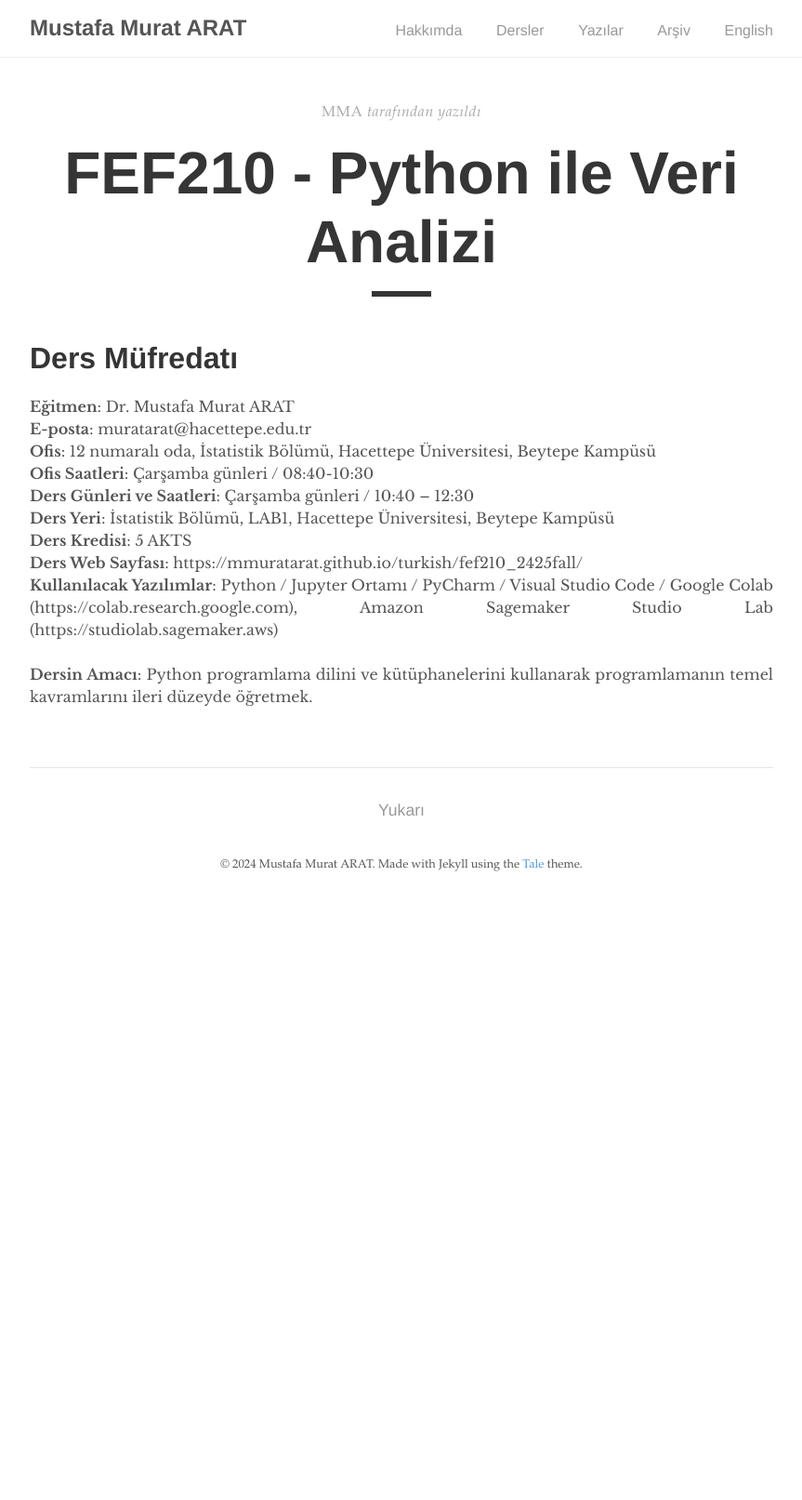
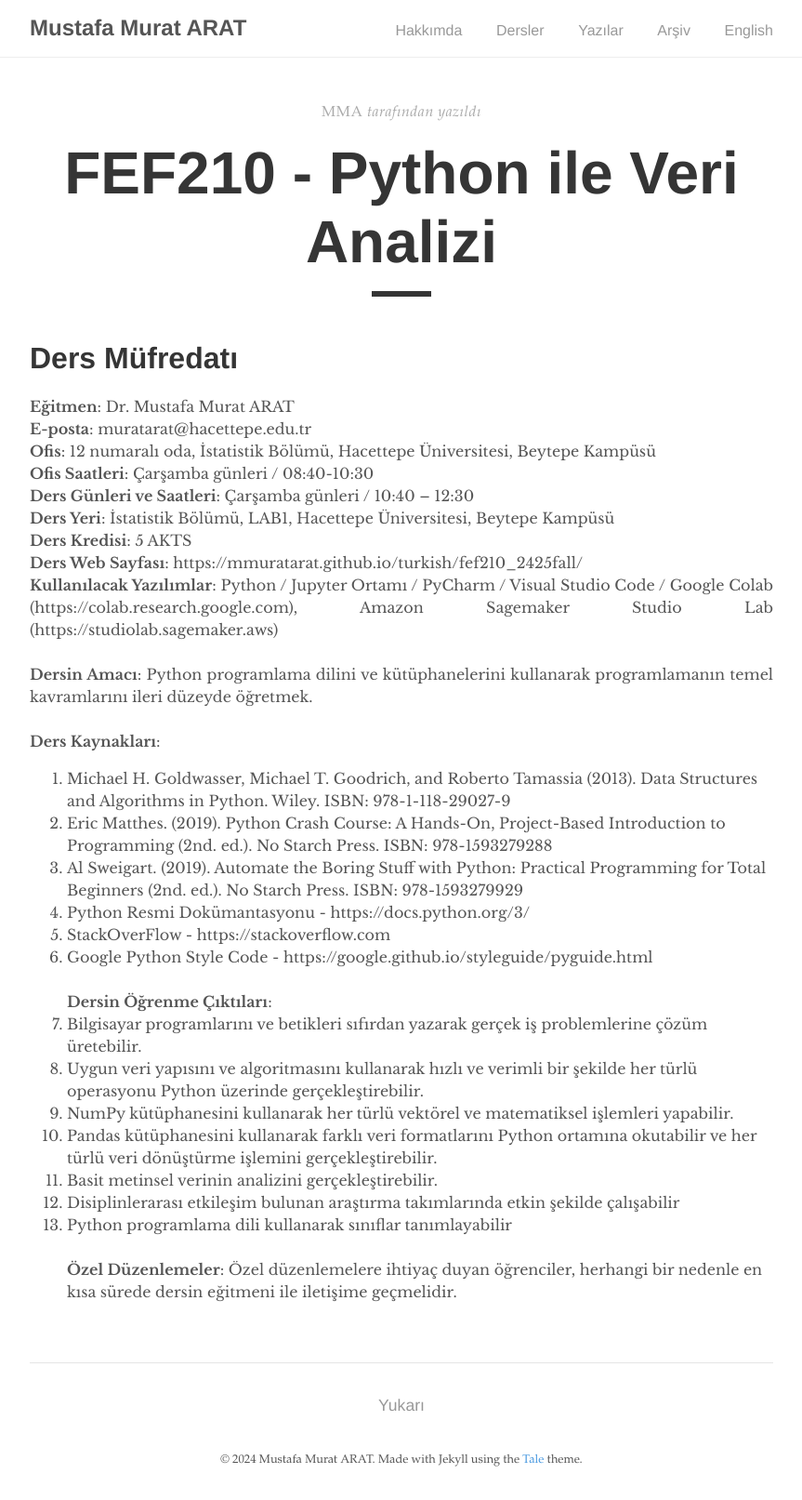
Before and after one commit to mmuratarat/turkish, a Jekyll site: the page built from _pages/fef210_2425fall.md, in a window 1280 px wide. Shown: the whole page at 93% size, without its empty margins (208-1071 px from the left). Built offline with Jekyll 4.4.1, drawn with Linux system fonts in a browser that asks for light colours; nearby versions of some CDN libraries; comment, search, counter and statistics services are not loaded; before the commit the page ends 973 px from its top, so only the background shows below that.

Commit message:
Update fef210_2425fall.md

```diff
--- a/_pages/fef210_2425fall.md
+++ b/_pages/fef210_2425fall.md
@@ -18,5 +18,24 @@ permalink: /fef210_2425fall/
 **Ders Kredisi**: 5 AKTS  \
 **Ders Web Sayfası**: https://mmuratarat.github.io/turkish/fef210_2425fall/  \
 **Kullanılacak Yazılımlar**: Python / Jupyter Ortamı / PyCharm / Visual Studio Code / Google Colab (https://colab.research.google.com), Amazon Sagemaker Studio Lab (https://studiolab.sagemaker.aws)  \
- \
-**Dersin Amacı**: Python programlama dilini ve kütüphanelerini kullanarak programlamanın temel kavramlarını ileri düzeyde öğretmek.
+\
+**Dersin Amacı**: Python programlama dilini ve kütüphanelerini kullanarak programlamanın temel kavramlarını ileri düzeyde öğretmek.  \
+\
+**Ders Kaynakları**:
+1.	Michael H. Goldwasser, Michael T. Goodrich, and Roberto Tamassia (2013). Data Structures and Algorithms in Python. Wiley. ISBN: 978-1-118-29027-9
+2.	Eric Matthes. (2019). Python Crash Course: A Hands-On, Project-Based Introduction to Programming (2nd. ed.).  No Starch Press. ISBN: 978-1593279288
+3.	Al Sweigart. (2019). Automate the Boring Stuff with Python: Practical Programming for Total Beginners (2nd. ed.).  No Starch Press. ISBN: 978-1593279929
+4.	Python Resmi Dokümantasyonu - https://docs.python.org/3/
+5.	StackOverFlow - https://stackoverflow.com
+6.	Google Python Style Code - https://google.github.io/styleguide/pyguide.html \
+\
+**Dersin Öğrenme Çıktıları**:
+1.	Bilgisayar programlarını ve betikleri sıfırdan yazarak gerçek iş problemlerine çözüm üretebilir.
+2.	Uygun veri yapısını ve algoritmasını kullanarak hızlı ve verimli bir şekilde her türlü operasyonu Python üzerinde gerçekleştirebilir.
+3.	NumPy kütüphanesini kullanarak her türlü vektörel ve matematiksel işlemleri yapabilir.
+4.	Pandas kütüphanesini kullanarak farklı veri formatlarını Python ortamına okutabilir ve her türlü veri dönüştürme işlemini gerçekleştirebilir.
+5.	Basit metinsel verinin analizini gerçekleştirebilir.
+6.	Disiplinlerarası etkileşim bulunan araştırma takımlarında etkin şekilde çalışabilir
+7.	Python programlama dili kullanarak sınıflar tanımlayabilir \
+\
+**Özel Düzenlemeler**: Özel düzenlemelere ihtiyaç duyan öğrenciler, herhangi bir nedenle en kısa sürede dersin eğitmeni ile iletişime geçmelidir.
```
